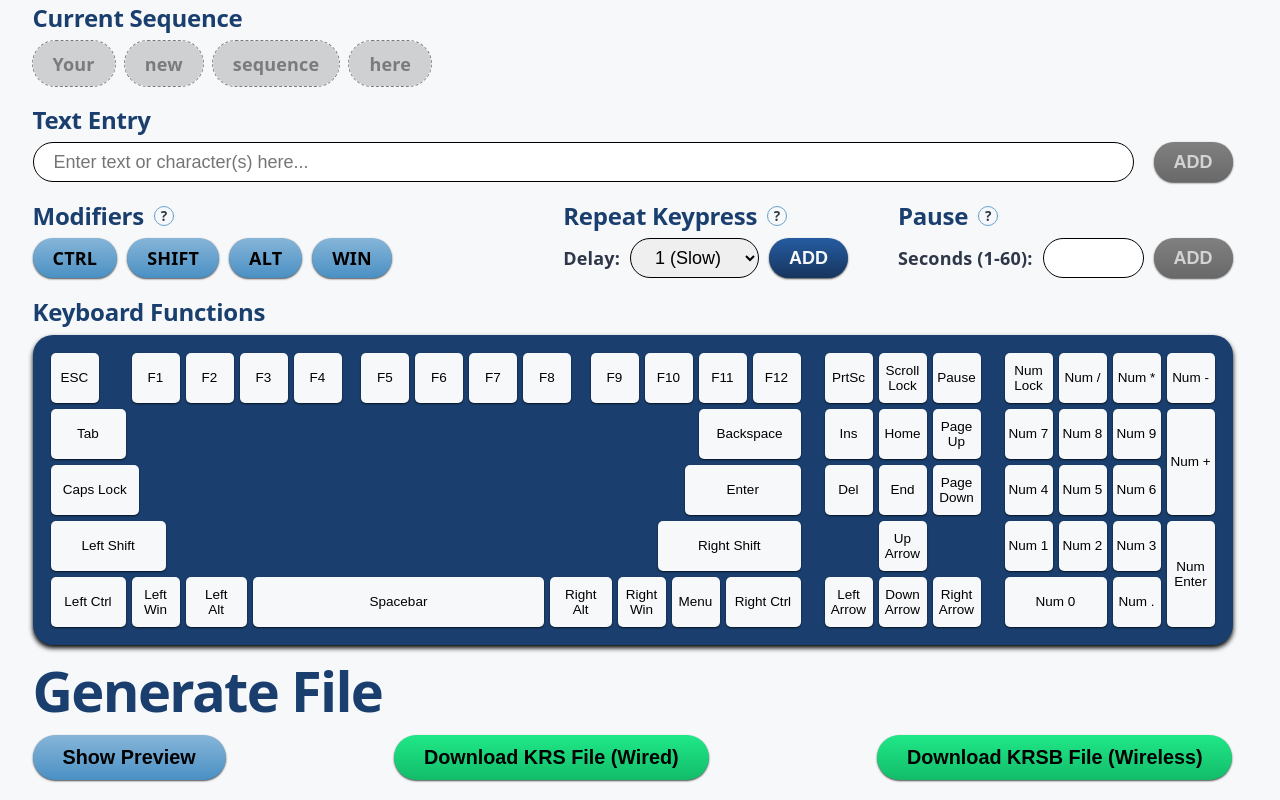
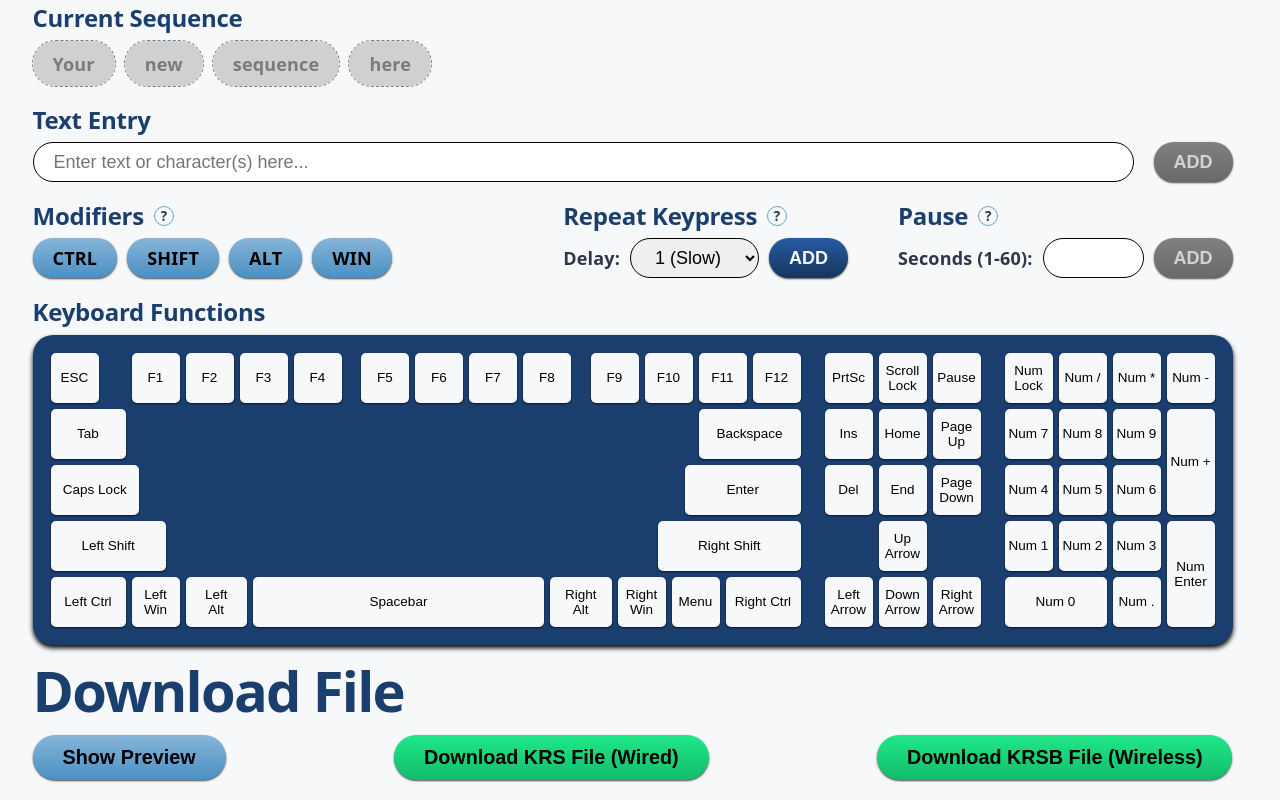
Before and after one commit to reecejpetty/krs-configurator, a React (Vite) app: page / in a window 1280 px wide. Shown: the part 785-1585 px from the top of the page. Built offline with nearby package versions, Linux system fonts and the light colour scheme.

Commit message:
Change generate to download in Generate File component

```diff
--- a/src/components/GenerateFile/GenerateFile.jsx
+++ b/src/components/GenerateFile/GenerateFile.jsx
@@ -63,7 +63,7 @@ function GenerateFile({ activeSwitch, templateName, connection, mode, keypressSo
 
   return (
     <div>
-      <h1>Generate File</h1>
+      <h1>Download File</h1>
       <div className={styles.buttonRow}>
         <button className={showPreview ? styles.previewButtonHide : styles.previewButton} onClick={() => setShowPreview(!showPreview)}>{showPreview ? "Hide" : "Show"} Preview</button>
         <button className={styles.krsButton} onClick={downloadKRS} disabled={xml == ""}>Download KRS File (Wired)</button>
```
